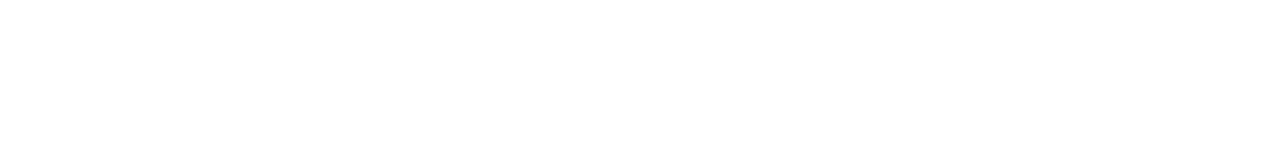
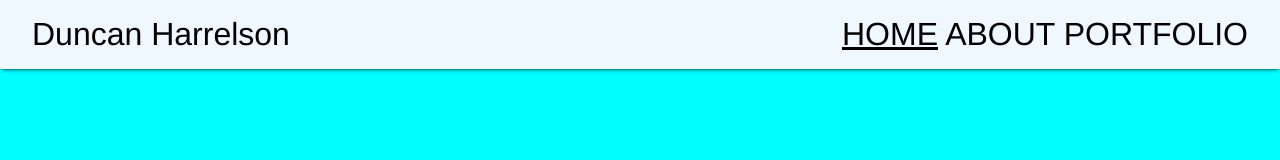
Before and after one commit to Duncan-Harrelson-Personal-Website/portfolio-site, a plain HTML site: page index.html in a window 1280 px wide. Drawn offline with Linux system fonts and the light colour scheme.

Commit message:
header created and styled

```diff
--- a/index.html
+++ b/index.html
@@ -8,6 +8,18 @@
     <script src="script.js"></script>
 </head>
 <body>
+    <!-- Make navbar sticky in CSS so it stays at the top -->
+    <header>
+        <span class="name">Duncan Harrelson</span>
+        <nav class="links">
+            <a class="active" href="index.html">HOME</a>
+            <a href="about.html">ABOUT</a>
+            <a href="portfolio.html">PORTFOLIO</a>
+        </nav>
+    </header>
 
+    <section class="main">
+
+    </section>
 </body>
 </html>
--- a/style.css
+++ b/style.css
@@ -0,0 +1,36 @@
+html {
+    font-family:'Franklin Gothic Medium', 'Arial Narrow', Arial, sans-serif;
+}
+
+header {
+    font-size: 2rem;
+    position: fixed;
+    left: 0;
+    right: 0;
+    top: 0;
+    padding: .5em 1em;
+    box-shadow: 0 2px 4px -2px black;
+    background-color: aliceblue;
+}
+
+body {
+    background-color: aqua;
+}
+
+a {
+    text-decoration: none;
+    color: inherit
+}
+
+.name {
+    float: left;
+}
+
+.links {
+    float: right;
+    margin-left: .25em;
+}
+
+.active {
+    text-decoration: underline;
+}
```
